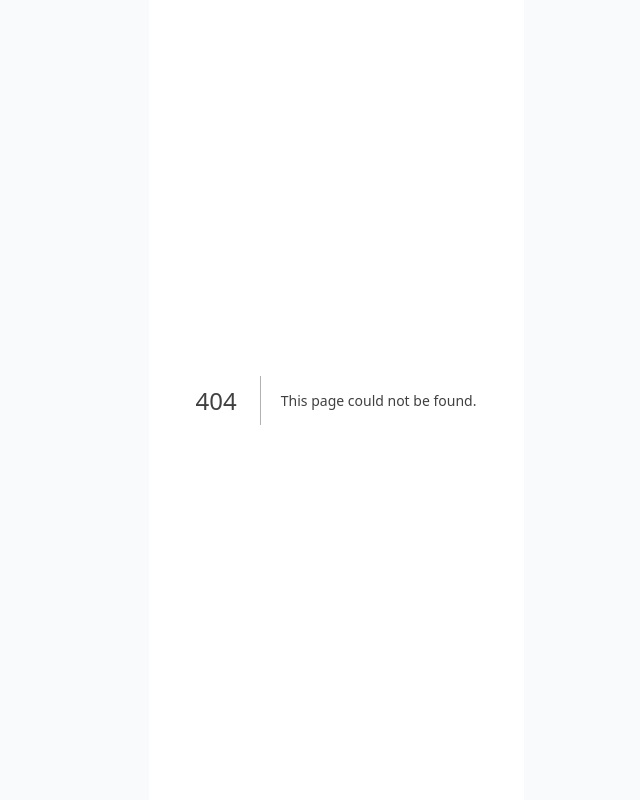
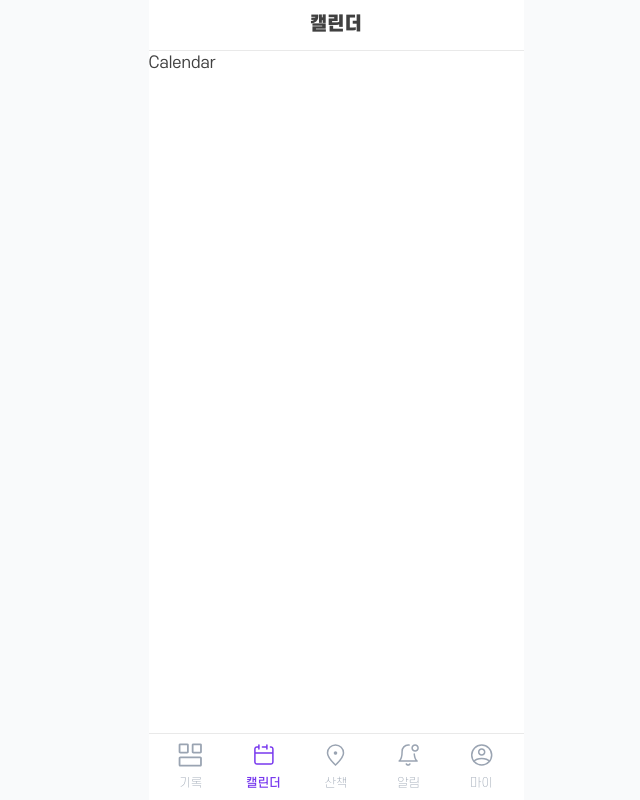
Before and after one commit to Petmunity/fe, a Next.js app: page /calendar in a window 1280 px wide. Before the commit this address had no page. Shown: the whole page, without its empty margins (304-944 px from the left). Built offline with nearby package versions, Linux system fonts and the light colour scheme.

Commit message:
feat-auth/style: 캘린더,알림페이지 퍼블리싱 작업

```diff
--- /dev/null
+++ b/src/app/calendar/page.tsx
@@ -0,0 +1,26 @@
+import Header from "@/components/common/Header";
+import Navbar from "@/components/common/Navbar";
+
+export default function CalendarPage() {
+  //   const { data, error } = useQuery('calendar', () => {
+  //     return fetch('http://localhost:3000/api/calendar').then((res) =>
+  //       res.json()
+  //     );
+  //   });
+
+  //   if (error) {
+  //     return <div>Error loading calendar</div>;
+  //   }
+
+  //   if (!data) {
+  //     return <div>Loading...</div>;
+  //   }
+
+  return (
+    <div className="flex min-h-screen flex-col">
+      <Header title="캘린더" />
+      <h1>Calendar</h1>
+      <Navbar />
+    </div>
+  );
+}
--- /dev/null
+++ b/src/app/notification/page.tsx
@@ -0,0 +1,12 @@
+import Header from "@/components/common/Header";
+import Navbar from "@/components/common/Navbar";
+
+export default function NotificationPage() {
+  return (
+    <div className="flex min-h-screen flex-col">
+      <Header title="알림" />
+      <h1>Notification</h1>
+      <Navbar />
+    </div>
+  );
+}
```
